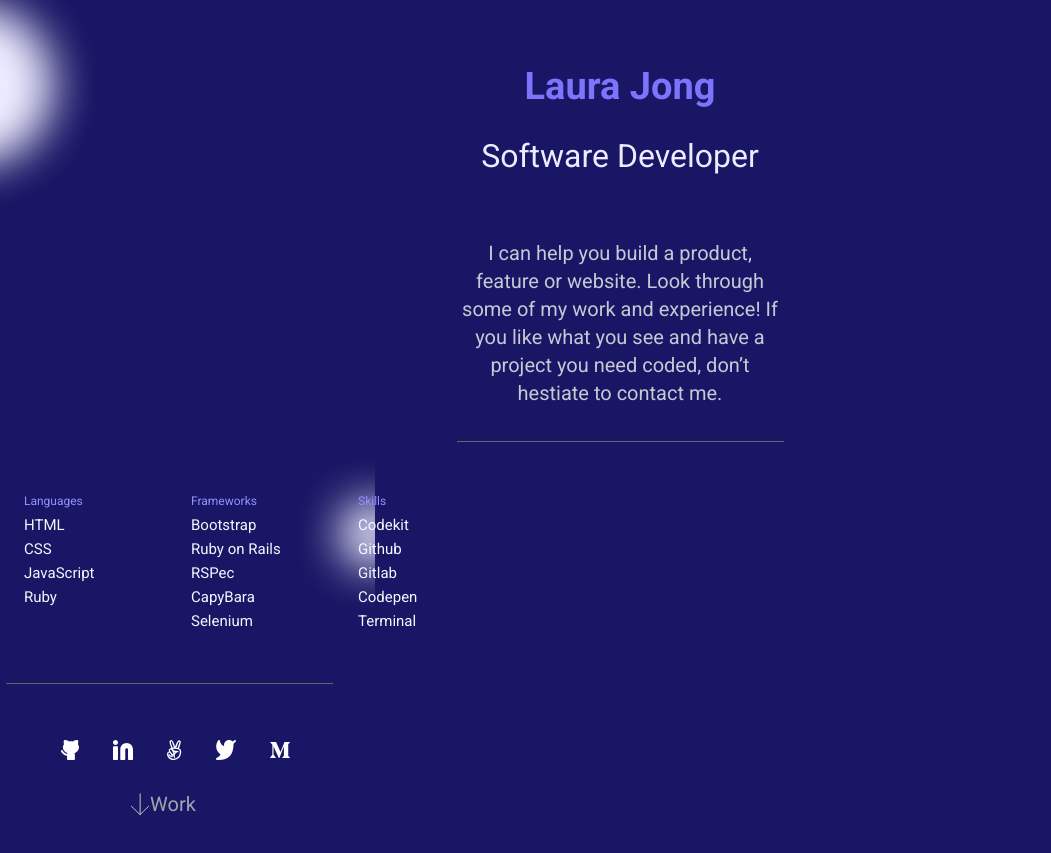
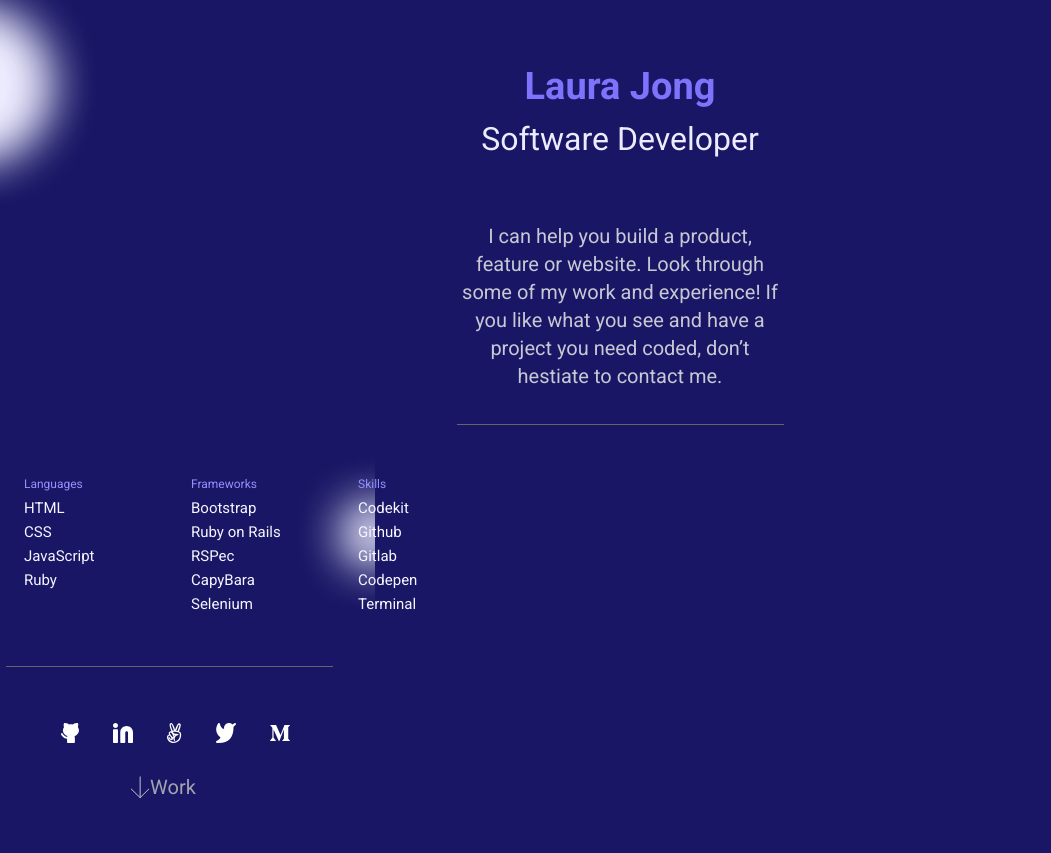
Before and after one commit to NataliaPoletaeva/Portfolio, a plain HTML site: page index.html in a window 1280 px wide. Shown: the part 45-898 px from the top of the page, without its empty margins (0-1051 px from the left). Drawn offline with Linux system fonts and the light colour scheme.

Commit message:
Update after linters' check

```diff
--- a/style.css
+++ b/style.css
@@ -46,7 +46,7 @@ header {
 
 .name {
   width: 327px;
-  height: px;
+  height: 55px;
   color: #7d73fc;
   font-weight: 700;
   font-size: 38px;
```
